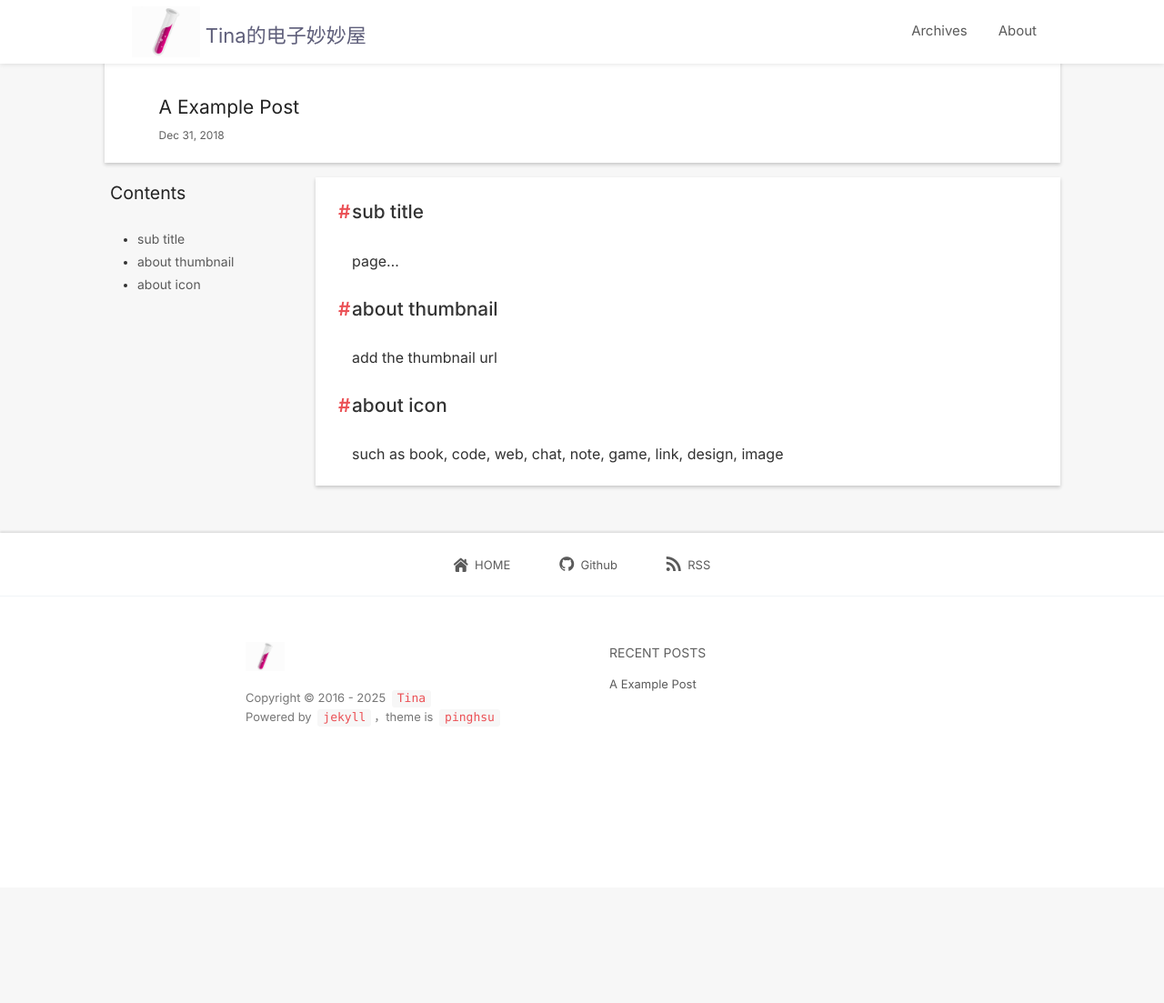
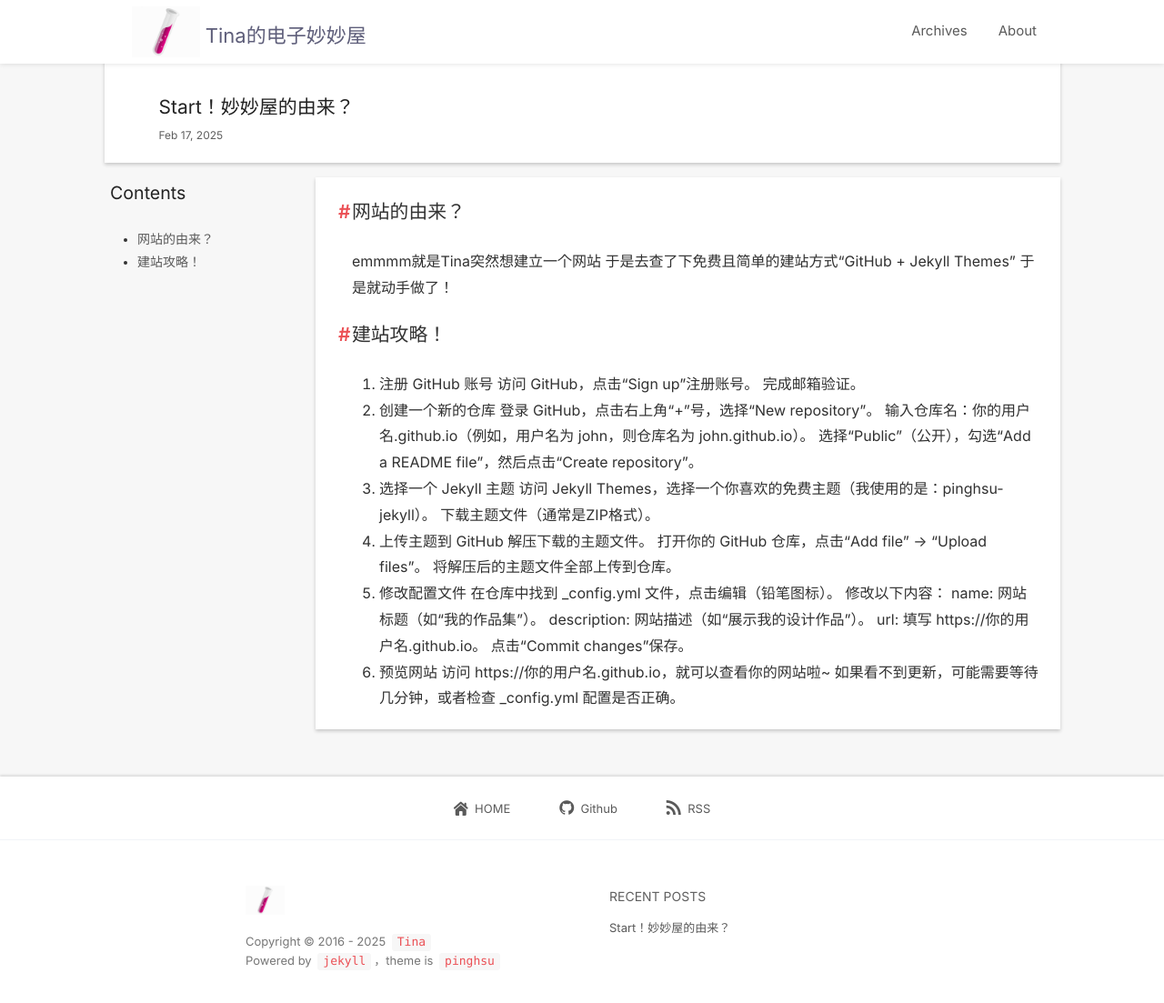
Before and after one commit to TinanaGOLD/TinanaGOLD.github.io, a Jekyll site: the page built from _posts/2019-01-01-example-post.md, in a window 1280 px wide and 1244 px high. Shown: the top 1103 px of the window at 91% size. Built offline with Jekyll 4.4.1, drawn with Linux system fonts in a browser that asks for light colours; nearby versions of some CDN libraries; comment, search, counter and statistics services are not loaded.

Commit message:
Update 2019-01-01-example-post.md

```diff
--- a/_posts/2019-01-01-example-post.md
+++ b/_posts/2019-01-01-example-post.md
@@ -1,24 +1,49 @@
 ---
 layout: post
-title: A Example Post
-date: 2019-01-01 00:00:00 +0800
-category: tutorial
+title: Start！妙妙屋的由来？
+date: 25-02-17 00:00:00
+category: Tina的胡言乱语
 thumbnail: /style/image/thumbnail.png
-icon: book
+icon: chat
 ---
 
 
 * content
 {:toc}
 
-## sub title
+## 网站的由来？
 
-page...
+emmmm就是Tina突然想建立一个网站
+于是去查了下免费且简单的建站方式“GitHub + Jekyll Themes” 于是就动手做了！
 
-## about thumbnail
+## 建站攻略！
 
-add the thumbnail url
+1. 注册 GitHub 账号
+访问 GitHub，点击“Sign up”注册账号。
+完成邮箱验证。
 
-## about icon
+2. 创建一个新的仓库
+登录 GitHub，点击右上角“+”号，选择“New repository”。
+输入仓库名：你的用户名.github.io（例如，用户名为 john，则仓库名为 john.github.io）。
+选择“Public”（公开），勾选“Add a README file”，然后点击“Create repository”。
 
-such as book, code, web, chat, note, game, link, design, image
+3. 选择一个 Jekyll 主题
+访问 Jekyll Themes，选择一个你喜欢的免费主题（我使用的是：pinghsu-jekyll）。
+下载主题文件（通常是ZIP格式）。
+
+4. 上传主题到 GitHub
+解压下载的主题文件。
+打开你的 GitHub 仓库，点击“Add file” -> “Upload files”。
+将解压后的主题文件全部上传到仓库。
+
+5. 修改配置文件
+在仓库中找到 _config.yml 文件，点击编辑（铅笔图标）。
+修改以下内容：
+name: 网站标题（如“我的作品集”）。
+description: 网站描述（如“展示我的设计作品”）。
+url: 填写 https://你的用户名.github.io。
+点击“Commit changes”保存。
+
+6. 预览网站
+访问 https://你的用户名.github.io，就可以查看你的网站啦~
+如果看不到更新，可能需要等待几分钟，或者检查 _config.yml 配置是否正确。
```
